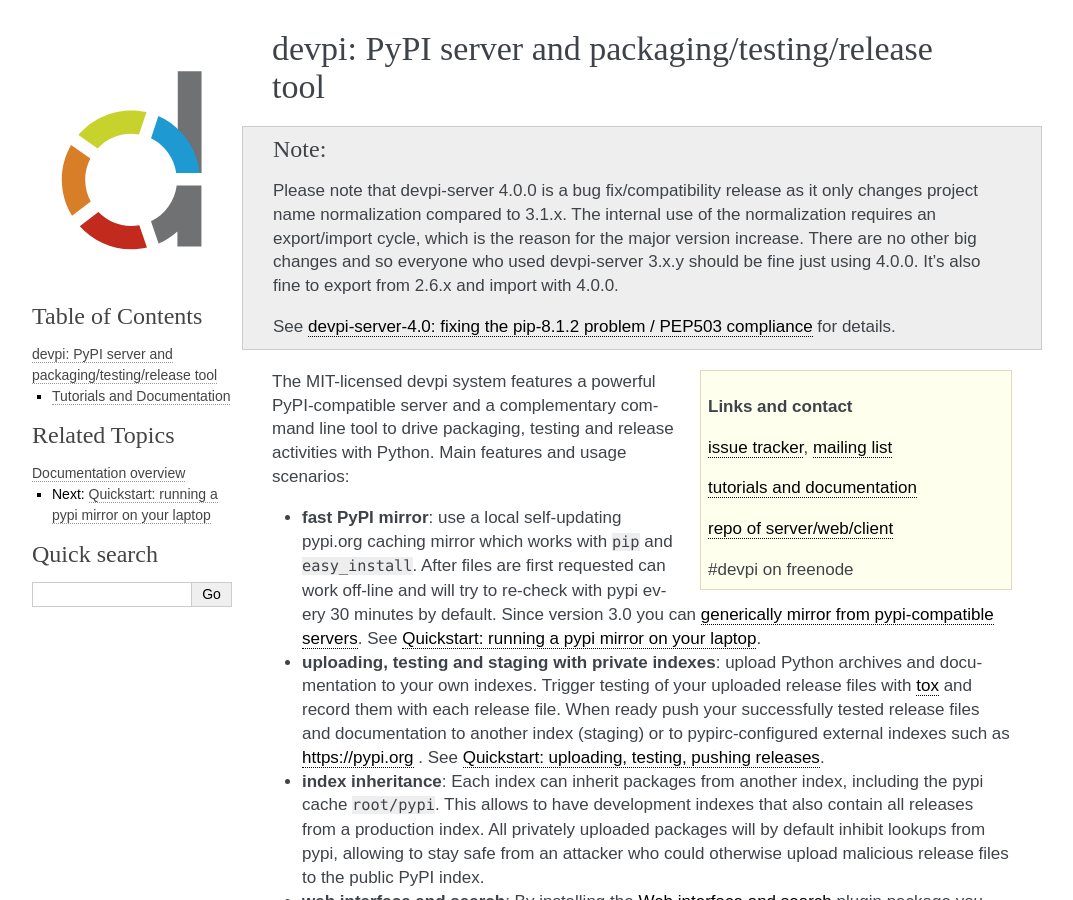
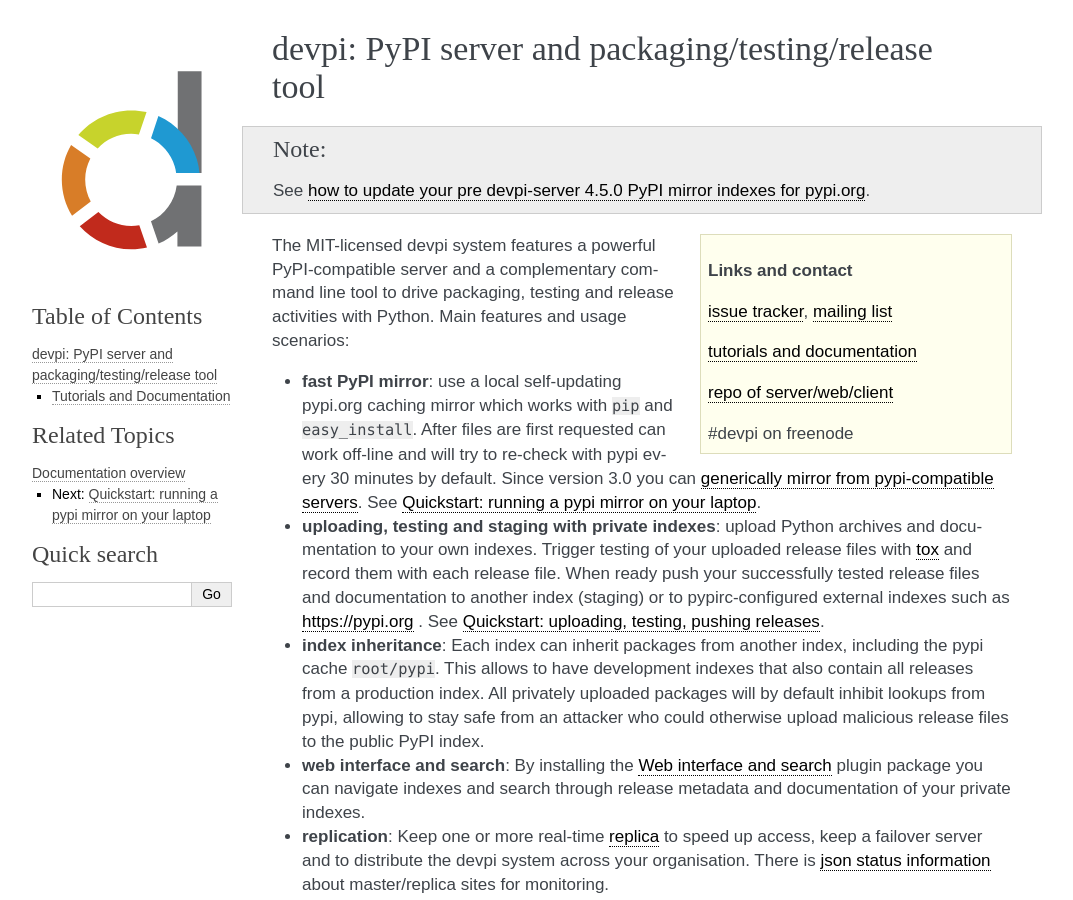
Before and after one commit to devpi/devpi, a Sphinx documentation site: the page built from doc/index.rst, in a window 1280 px wide and 900 px high. Shown: the whole window, without its empty margins (108-1181 px from the left). Built offline with Sphinx 7.4.7, drawn with Linux system fonts in a browser that asks for light colours.

Commit message:
Replace old 4.0.0 note with info about pypi.org switch.

```diff
--- a/doc/announce/index.rst
+++ b/doc/announce/index.rst
@@ -4,6 +4,7 @@
 
 .. toctree::
 
+    server-4.5
     server-4.0
     server-3.0
     server-2.3.0
--- a/doc/index.rst
+++ b/doc/index.rst
@@ -4,15 +4,7 @@
 
 .. note::
 
-  Please note that devpi-server 4.0.0 is a bug fix/compatibility release as it
-  only changes project name normalization compared to 3.1.x. The internal use
-  of the normalization requires an export/import cycle, which is the reason for
-  the major version increase. There are no other big changes and so everyone
-  who used devpi-server 3.x.y should be fine just using 4.0.0. It's also fine
-  to export from 2.6.x and import with 4.0.0.
-
-  See :doc:`announce/server-4.0` for details.
-
+  See :ref:`how to update your pre devpi-server 4.5.0 PyPI mirror indexes for pypi.org <label_server_4_5>`.
 
 .. include:: links.rst
 
```
Also changed, not shown: doc/announce/server-4.5.rst (added, +29 -0 lines).
